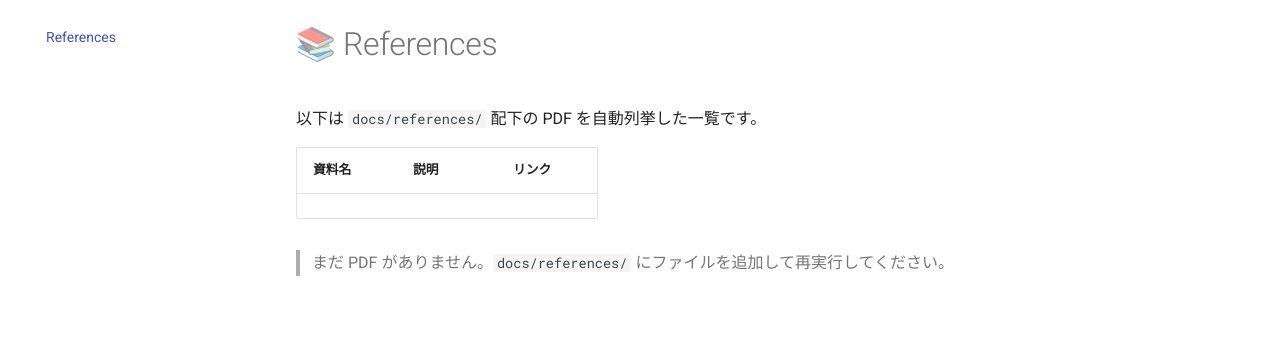
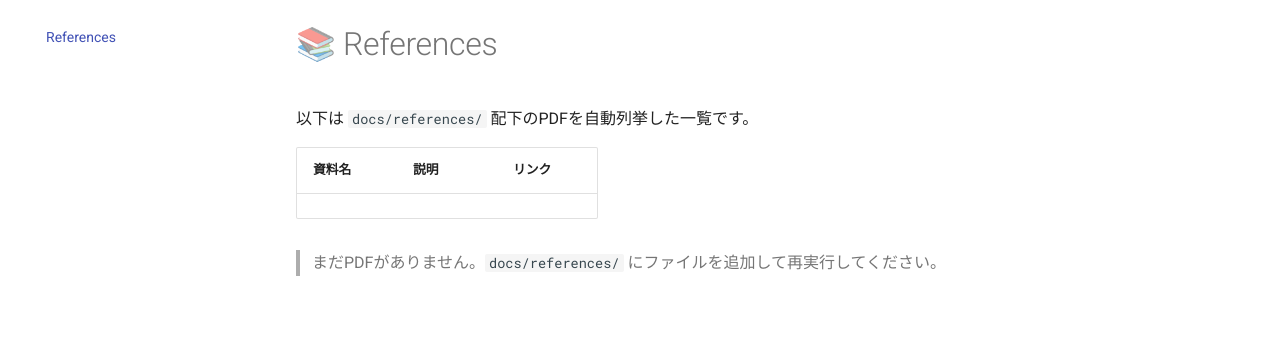
Before and after one commit to Sunny9-nao/aws-saa-ghpages-kit, an MkDocs documentation site: the page built from docs/references/index.md, in a window 1280 px wide. Shown: the part 122-481 px from the top of the page. Built offline with MkDocs 1.6.1 and Material for MkDocs 9.7.7, drawn with Linux system fonts in a browser that asks for light colours.

```diff
--- a/docs/references/index.md
+++ b/docs/references/index.md
@@ -1,8 +1,8 @@
 # 📚 References
 
-以下は `docs/references/` 配下の PDF を自動列挙した一覧です。
+以下は `docs/references/` 配下のPDFを自動列挙した一覧です。
 
 | 資料名 | 説明 | リンク |
-| ------ | ---- | ------ |
+|---|---|---|
 
-> まだ PDF がありません。`docs/references/` にファイルを追加して再実行してください。
+> まだPDFがありません。`docs/references/` にファイルを追加して再実行してください。
```
Also changed, not shown: docs/Progress Weekly Summary.md (added, +1 -0 lines).
